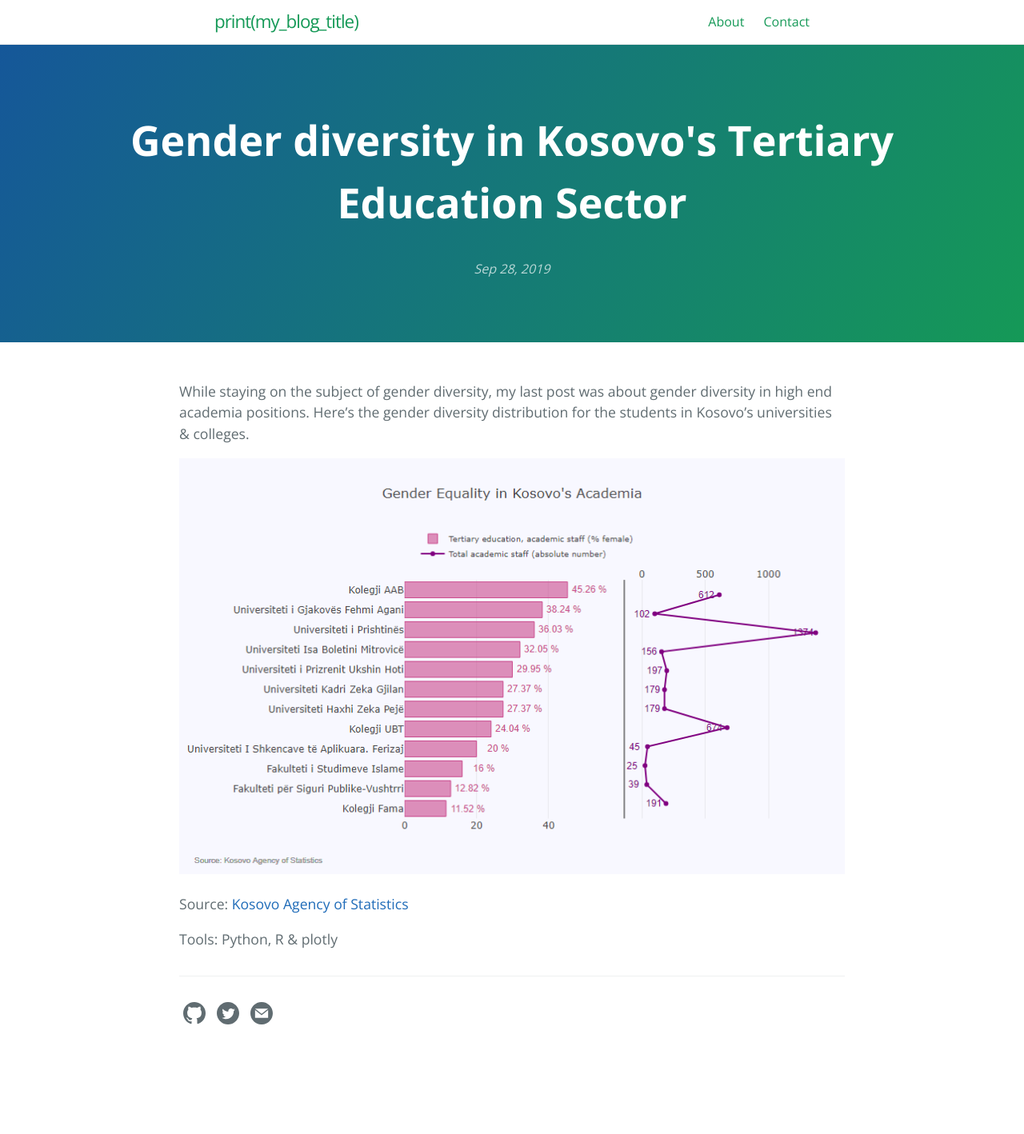
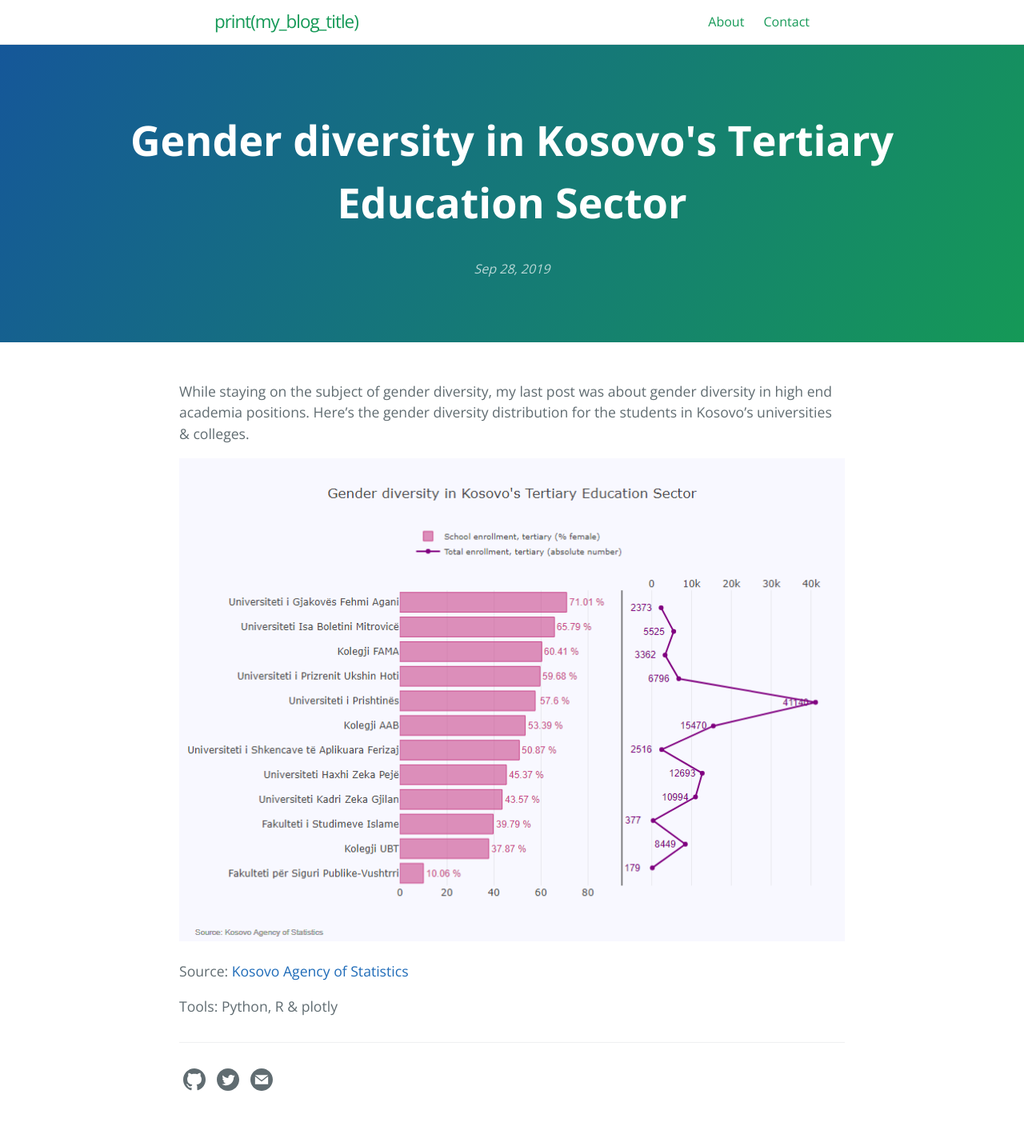
Before and after one commit to gentrexha/gentrexha.github.io, a Jekyll site: the page built from _posts/2019-09-28-gender-diversity-tertiary-kosovo.markdown, in a window 1280 px wide. Shown: the whole page at 80% size. Built offline with Jekyll 4.4.1, drawn with Linux system fonts in a browser that asks for light colours; before the commit the page ends 1335 px from its top, so only the background shows below that.

Commit message:
Fixed image link in last post.

```diff
--- a/_posts/2019-09-28-gender-diversity-tertiary-kosovo.markdown
+++ b/_posts/2019-09-28-gender-diversity-tertiary-kosovo.markdown
@@ -6,7 +6,7 @@ categories: genderdiversity kosovo university python r
 ---
 While staying on the subject of gender diversity, my last post was about gender diversity in high end academia positions. Here's the gender diversity distribution for the students in Kosovo's universities & colleges.
 
-![Facebook activity infographic](https://raw.githubusercontent.com/gentrexha/gentrexha.github.io/master/assets/images/posts/academia-gender-equality.png)
+![Facebook activity infographic](https://raw.githubusercontent.com/gentrexha/gentrexha.github.io/master/assets/images/posts/tertiary-gender-diversity.png)
 
 Source: [Kosovo Agency of Statistics](http://ask.rks-gov.net/en/kosovo-agency-of-statistics)
 
```
